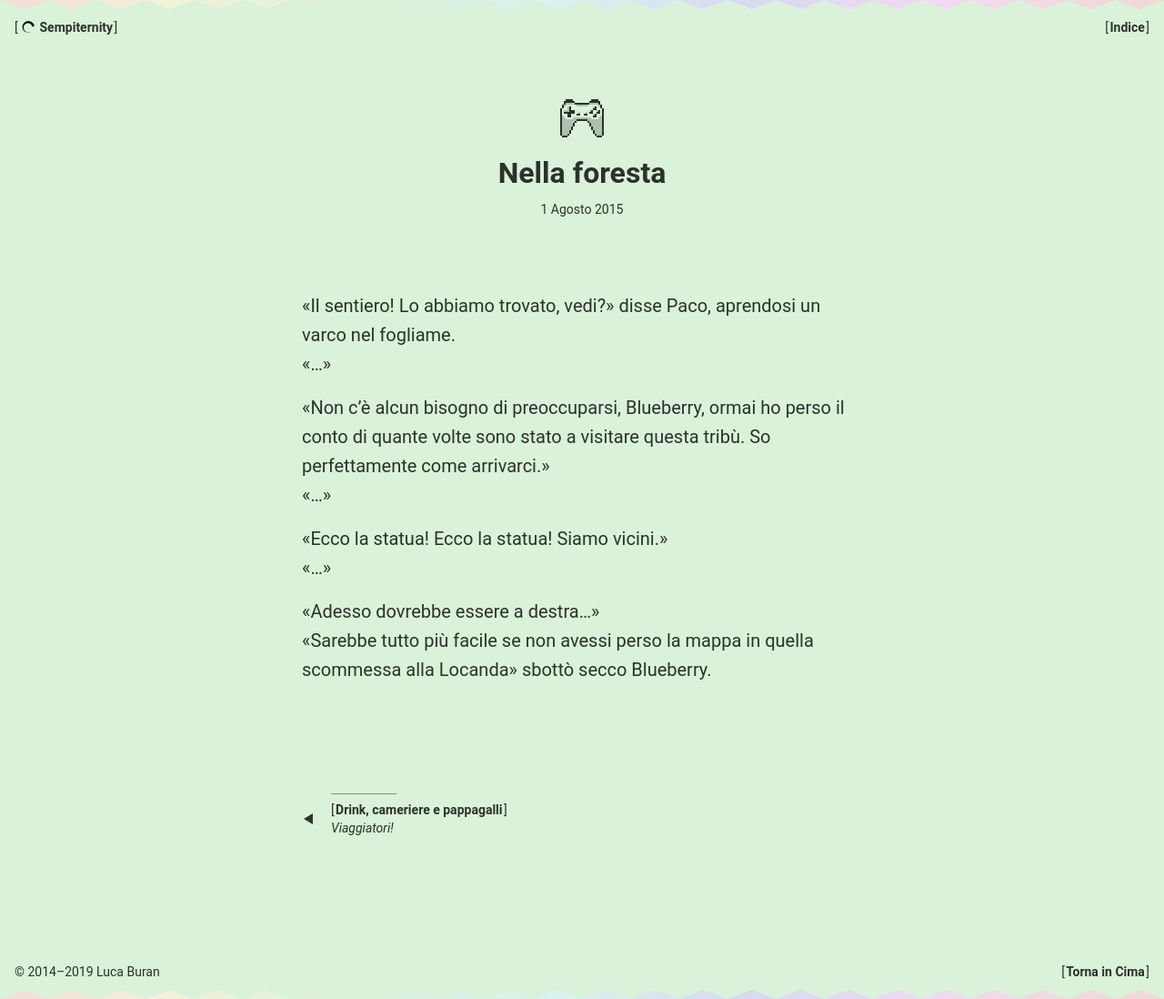
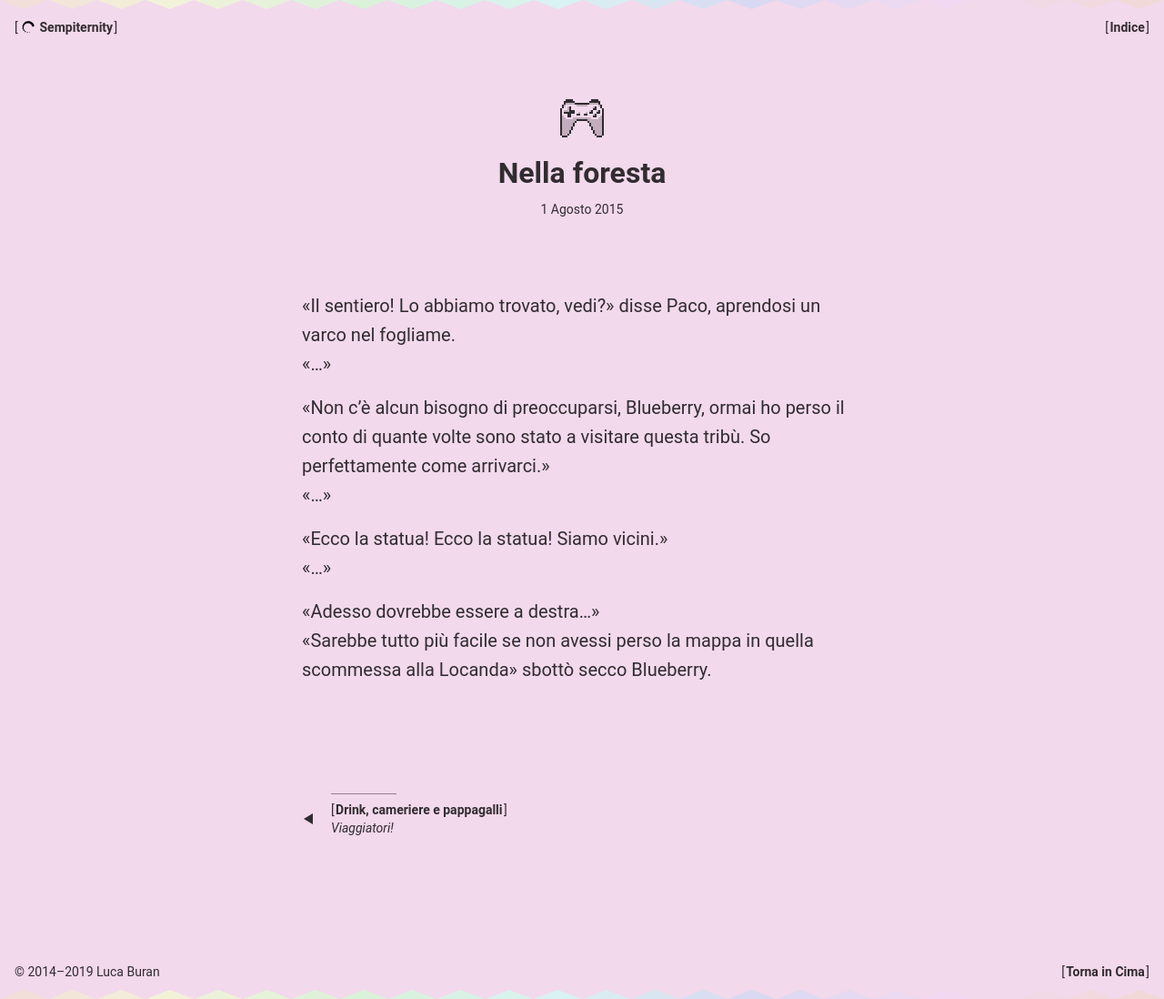
Before and after one commit to ranbureand/sempiternity, a Jekyll site: the page built from index.html, in a window 1280 px wide. Shown: the whole page at 91% size. Built offline with Jekyll 4.4.1, drawn with Linux system fonts in a browser that asks for light colours.

Commit message:
Add javascript to change dynamically the color of the background of the site.

```diff
--- a/_includes/scripts.html
+++ b/_includes/scripts.html
@@ -1,3 +1,10 @@
     <script type="text/javascript">
+      var time = new Date(),
+          color = 'h' + time.getHours();
+          background = document.getElementsByClassName("h0");
 
+      console.log(color);
+      console.log(background);
+
+      background[0].setAttribute('class', color);
     </script>
--- a/_layouts/base.html
+++ b/_layouts/base.html
@@ -3,7 +3,7 @@
 
 {% include head.html %}
 
-  <body class="h8">
+  <body class="h0">
 
     <div class="container">
 
@@ -15,7 +15,7 @@
 
 {% include footer.html %}
 
-<!--{% include scripts.html %}-->
+{% include scripts.html %}
 
   </body>
 
```
